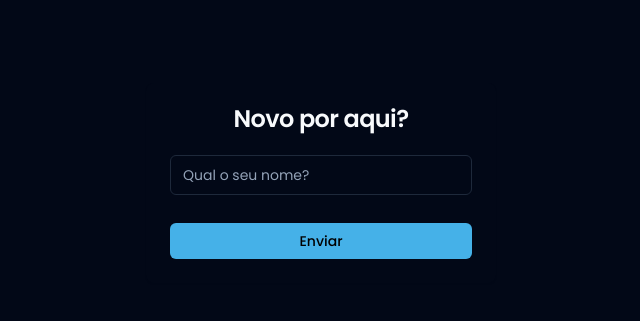
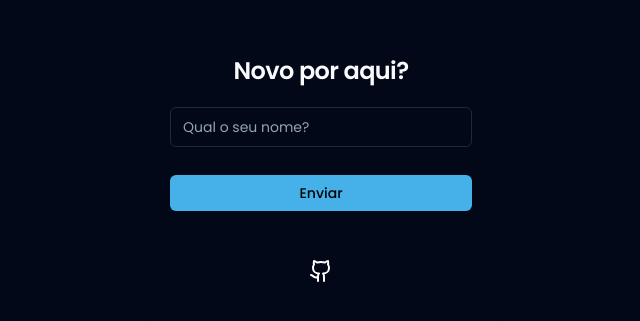
Before and after one commit to joaorodrs/planning-poker, a React (Vite) app: page / in a window 1280 px wide. Shown: the part 217-538 px from the top of the page, without its empty margins (319-959 px from the left). Built offline with nearby package versions, Linux system fonts and the light colour scheme; no server answers.

Commit message:
feat: adds github button

```diff
--- a/src/components/header.tsx
+++ b/src/components/header.tsx
@@ -1,3 +1,5 @@
+import { GithubIcon } from 'lucide-react';
+
 import logo from '@/assets/logo.svg'
 
 type Props = {
@@ -9,12 +11,23 @@ const Header = ({ hasToken, onAction }: Props) => {
   return (
     <header className="w-full flex justify-between p-8">
       <img src={logo} alt="Planning Poker" className="w-32 md:w-48" />
+      <div className="flex space-x-4">
         <button
           className="border border-primary-400 text-sm text-primary-400 py-1 px-4 rounded-lg"
           onClick={() => onAction(hasToken)}
         >
           {hasToken ? 'Compartilhar' : 'Criar'}
         </button>
+
+        <a
+          aria-label="Github"
+          href="https://github.com/joaorodrs/planning-poker"
+          target='_blank'
+          className="text-white p-2 rounded-xl hover:text-primary-500 hover:bg-white/10"
+        >
+          <GithubIcon />
+        </a>
+      </div>
     </header>
   )
 }
--- a/src/pages/index.tsx
+++ b/src/pages/index.tsx
@@ -12,6 +12,7 @@ import useAuth from '@/hooks/useAuth'
 
 
 import '@/App.css'
+import { GithubIcon } from 'lucide-react'
 
 type FormValues = {
   username: { value: string };
@@ -70,7 +71,7 @@ export default function Home() {
           <CardContent>
             <Input name="username" placeholder="Qual o seu nome?" />
           </CardContent>
-          <CardFooter>
+          <CardFooter className="flex-col">
             <Button
               className="bg-primary-400 text-black mt-1 w-full"
               size="sm"
@@ -78,6 +79,14 @@ export default function Home() {
             >
               Enviar
             </Button>
+            <a
+              aria-label="Github"
+              href="https://github.com/joaorodrs/planning-poker"
+              target='_blank'
+              className="mx-auto mt-8 text-white p-4 m-2 rounded-xl hover:text-primary-500 hover:bg-white/10"
+            >
+              <GithubIcon />
+            </a>
           </CardFooter>
         </form>
       </Card>
```
Lines whose indentation alone changed are shown as unchanged.
